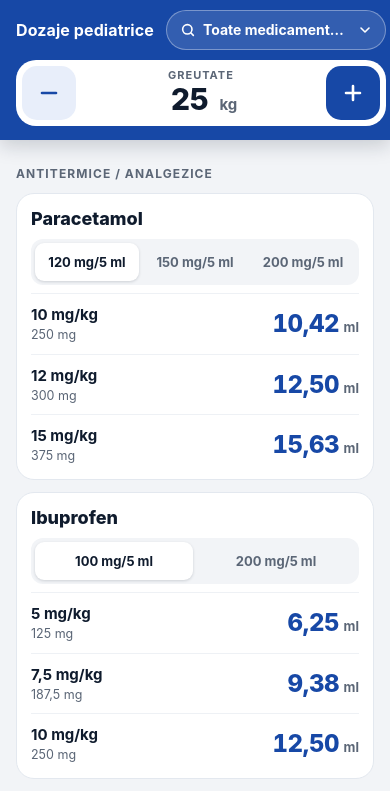
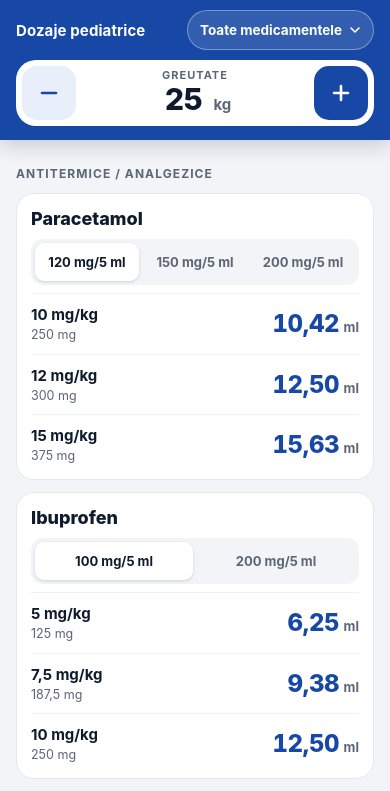
Before and after one commit to lefteer/dozaje-pediatrice, a plain HTML site: page index.html in a window 390 px wide. Shown: the top 791 px of the page. Drawn offline with Linux system fonts and the light colour scheme; a web font is replaced by a local one.

Commit message:
Antetul pe telefon nu mai iese din ecran
Butonul listei lua lățimea textului întreg și împingea rândul și caseta greutății cu ~16 px peste margine (la 360 px pagina se derula și pe orizontală). Acum butonul se strânge până la cât loc are (numele lung se termină cu «…»); sub 400 px titlul și butonul sunt puțin mai mici, fără lupă. Verificat la 320 · 360 · 390 · 430 px și pe desktop: nimic peste margine.

Co-Authored-By: Claude Opus 5.5 <noreply@anthropic.com>

```diff
--- a/index.html
+++ b/index.html
@@ -23,6 +23,7 @@
     -webkit-text-size-adjust:100%; -webkit-tap-highlight-color:transparent;
   }
   button,input{font:inherit;color:inherit}
+  input{-webkit-appearance:none;appearance:none}
   button{cursor:pointer}
   .num{font-variant-numeric:tabular-nums}
 
@@ -33,10 +34,10 @@
     box-shadow:0 6px 18px rgba(15,27,45,.18);
   }
   .bar-in{max-width:1080px;margin:0 auto;padding:10px 16px 14px;display:grid;
-    grid-template-columns:1fr auto;grid-template-areas:"titlu filtru" "greutate greutate";gap:10px 12px;align-items:center}
+    grid-template-columns:auto minmax(0,1fr);grid-template-areas:"titlu filtru" "greutate greutate";gap:10px 12px;align-items:center}
   .bar h1{grid-area:titlu;margin:0;font-size:16px;font-weight:700;letter-spacing:.1px;white-space:nowrap}
   .filt{
-    grid-area:filtru;justify-self:end;max-width:220px;height:40px;border-radius:999px;
+    grid-area:filtru;justify-self:end;min-width:0;max-width:100%;height:40px;border-radius:999px;
     border:1px solid rgba(255,255,255,.35);background:rgba(255,255,255,.12);color:#fff;
     display:flex;align-items:center;gap:7px;padding:0 12px 0 13px;font-size:14px;font-weight:700;
   }
@@ -192,6 +193,13 @@
     .ftab th,.ftab td{padding:8px 3px}
     .ftab .u{display:block}
   }
+  /* telefoane înguste: titlul și butonul listei încap pe un rând */
+  @media (max-width:399px){
+    .bar-in{column-gap:8px}
+    .bar h1{font-size:15px}
+    .filt{gap:5px;padding:0 10px 0 12px;font-size:13.5px}
+    .filt .ic-cauta{display:none}
+  }
   @media (max-width:380px){
     .r-v b{font-size:21px}
     .st-btn{width:50px;height:50px}
@@ -216,7 +224,7 @@
       </button>
     </div>
     <button class="filt" id="filt" type="button" aria-haspopup="dialog" aria-controls="sheet">
-      <svg width="16" height="16" viewBox="0 0 24 24" fill="none" stroke="currentColor" stroke-width="2.4" stroke-linecap="round" aria-hidden="true"><circle cx="11" cy="11" r="7"/><path d="M20 20l-3.5-3.5"/></svg>
+      <svg class="ic-cauta" width="16" height="16" viewBox="0 0 24 24" fill="none" stroke="currentColor" stroke-width="2.4" stroke-linecap="round" aria-hidden="true"><circle cx="11" cy="11" r="7"/><path d="M20 20l-3.5-3.5"/></svg>
       <span id="filtLbl">Toate medicamentele</span>
       <svg width="16" height="16" viewBox="0 0 24 24" fill="none" stroke="currentColor" stroke-width="2.4" stroke-linecap="round" stroke-linejoin="round" aria-hidden="true"><path d="M6 9l6 6 6-6"/></svg>
     </button>
```
